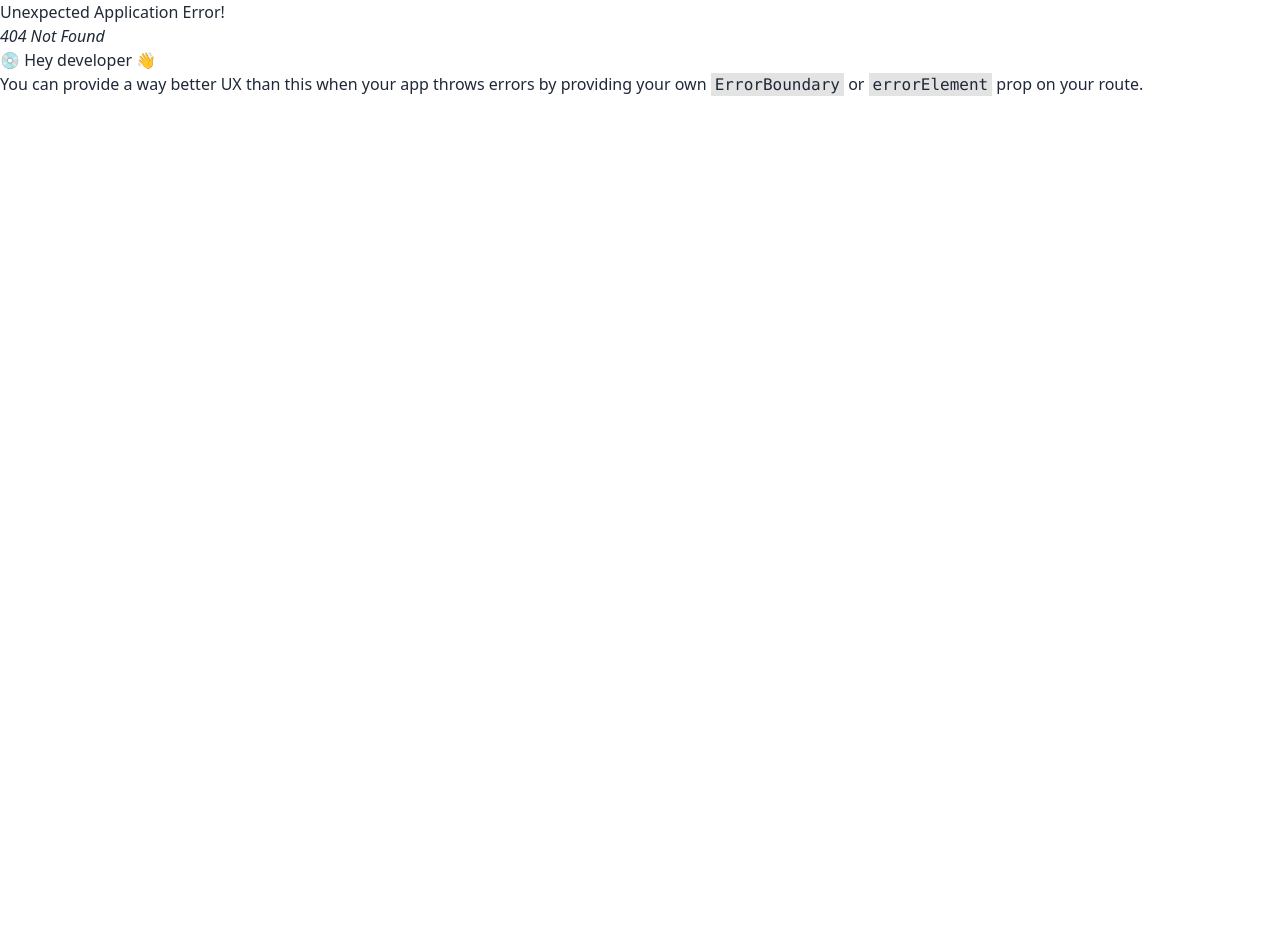
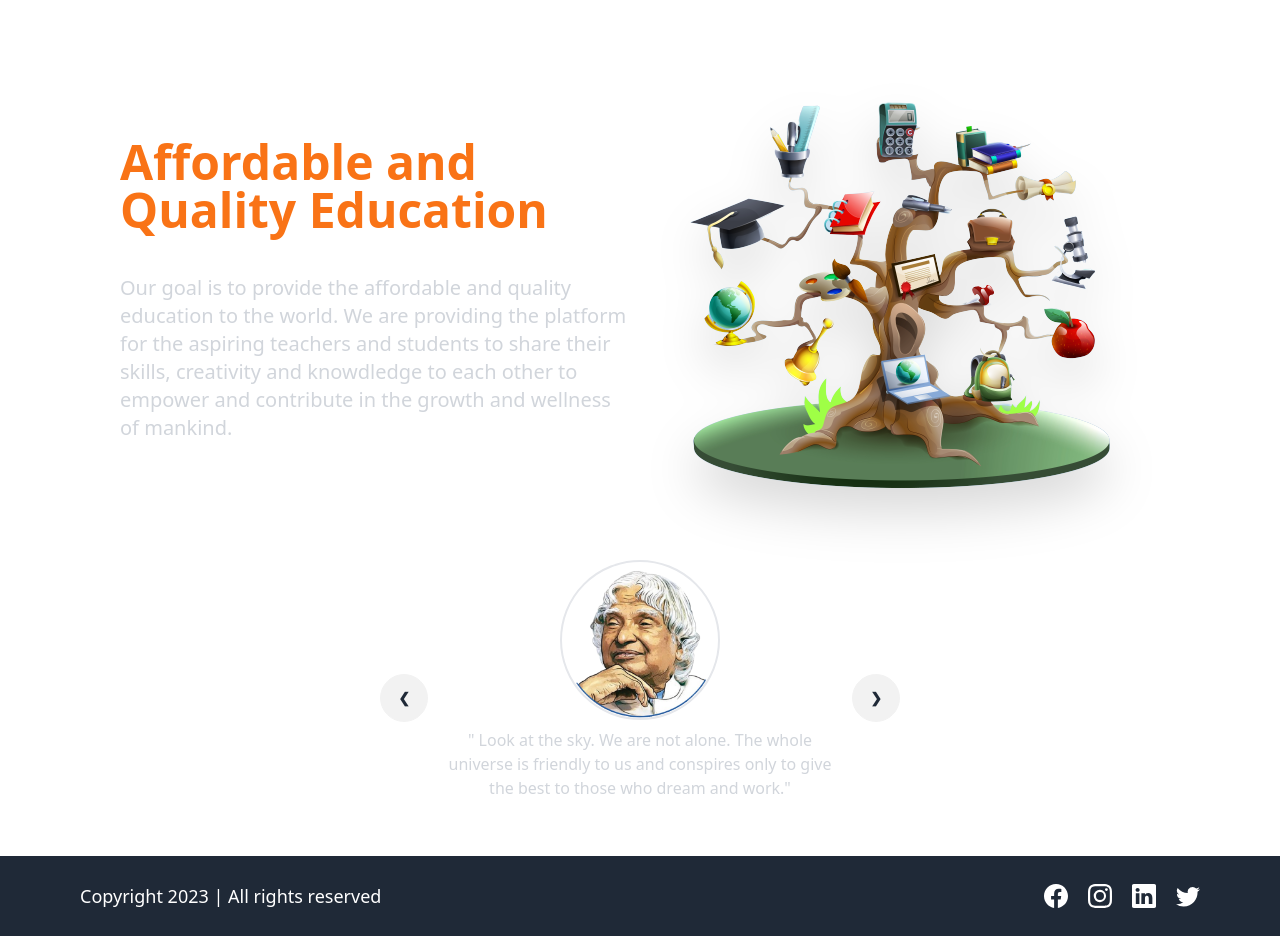
Before and after one commit to SatishK2022/LMS-Mern-App, a React (Vite) app in the folder client/: page /about in a window 1280 px wide. Before the commit this address had no page. Before the commit the page ends 800 px from the top, so only its background shows below. Built offline with nearby package versions, Linux system fonts and the light colour scheme.

Commit message:
Added About us Page

```diff
--- a/client/src/main.jsx
+++ b/client/src/main.jsx
@@ -4,12 +4,14 @@ import ReactDOM from "react-dom/client";
 import { createBrowserRouter, createRoutesFromElements, Route, RouterProvider } from "react-router-dom";
 
 import AppLayout from "./App.jsx";
+import AboutUs from "./pages/AboutUs";
 import Home from "./pages/Home";
 
 const router = createBrowserRouter(
   createRoutesFromElements(
     <Route path="/" element={<AppLayout />}>
-      <Route path="" element={<Home />}/>
+      <Route path="" element={<Home />} />
+      <Route path="/about" element={<AboutUs />} />
     </Route>
   )
 );
--- /dev/null
+++ b/client/src/pages/AboutUs.jsx
@@ -0,0 +1,88 @@
+import AboutImage from '../assets/images/aboutMainImage.png'
+import steveJobs from '../assets/images/steveJobs.png'
+import apj from '../assets/images/apj.png'
+import billGates from '../assets/images/billGates.png'
+import einstein from '../assets/images/einstein.png'
+import nelsonMandela from '../assets/images/nelsonMandela.png'
+
+
+const AboutUs = () => {
+  return (
+    <div className="flex flex-col text-white px-20 pt-10">
+        <div className="flex items-center gap-5 mx-10">
+            <section className="w-1/2 space-y-10">
+                <h1 className="font-semibold text-5xl text-orange-500">
+                    Affordable and Quality Education
+                </h1>
+                <p className="text-xl text-gray-300">
+                    Our goal is to provide the affordable and quality education to the world. We are providing the platform for the aspiring teachers and students to share their skills, creativity and knowdledge to each other to empower and contribute in the growth and wellness of mankind.
+                </p>
+            </section>
+            <div className="w-1/2">
+                <img src={AboutImage} className='drop-shadow-2xl' alt='about main image'/>
+            </div>
+        </div>
+
+        {/* Carousel */}
+        <div className="carousel w-1/2 py-5 mx-auto">
+            <div id="slide1" className="carousel-item relative w-full">
+                <div className='flex flex-col items-center justify-center gap-2 px-[15%]'>
+                    <img src={apj} className="w-40 rounded-full border-2 border-gray-200" />
+                    <p className='text-center text-gray-300'>" Look at the sky. We are not alone. The whole universe is friendly to us and conspires only to give the best to those who dream and work."</p>
+                    <h1 className='text-xl font-semibold'>APJ Abdul Kalam</h1>
+                    <div className="absolute flex justify-between transform -translate-y-1/2 left-5 right-5 top-1/2">
+                        <a href="#slide5" className="btn btn-circle">❮</a>
+                        <a href="#slide2" className="btn btn-circle">❯</a>
+                    </div>
+                </div>
+            </div>
+            <div id="slide2" className="carousel-item relative w-full">
+                <div className='flex flex-col items-center justify-center gap-2 px-[15%]'>
+                        <img src={steveJobs} className="w-40 rounded-full border-2 border-gray-200" />
+                        <p className='text-center text-gray-300'>“Your time is limited, so don't waste it living someone else's life.”</p>
+                        <h1 className='text-xl font-semibold'>Steve Jobs</h1>
+                        <div className="absolute flex justify-between transform -translate-y-1/2 left-5 right-5 top-1/2">
+                            <a href="#slide1" className="btn btn-circle">❮</a>
+                            <a href="#slide3" className="btn btn-circle">❯</a>
+                        </div>
+                </div>
+            </div>
+            <div id="slide3" className="carousel-item relative w-full">
+                <div className='flex flex-col items-center justify-center gap-2 px-[15%]'>
+                    <img src={nelsonMandela} className="w-40 rounded-full border-2 border-gray-200" />
+                    <p className='text-center text-gray-300'>“Education is the most powerful weapon which you can use to change the world.”</p>
+                    <h1 className='text-xl font-semibold'>Nelson Mandela</h1>
+                    <div className="absolute flex justify-between transform -translate-y-1/2 left-5 right-5 top-1/2">
+                        <a href="#slide2" className="btn btn-circle">❮</a>
+                        <a href="#slide4" className="btn btn-circle">❯</a>
+                    </div>
+                </div>
+            </div>
+            <div id="slide4" className="carousel-item relative w-full">
+                <div className='flex flex-col items-center justify-center gap-2 px-[15%]'>
+                    <img src={einstein} className="w-40 rounded-full border-2 border-gray-200" />
+                    <p className='text-center text-gray-300'>"Life is like riding a bicycle. To keep your balance, you must keep moving.”</p>
+                    <h1 className='text-xl font-semibold'>Albert Einstein</h1>
+                    <div className="absolute flex justify-between transform -translate-y-1/2 left-5 right-5 top-1/2">
+                        <a href="#slide3" className="btn btn-circle">❮</a>
+                        <a href="#slide5" className="btn btn-circle">❯</a>
+                    </div>
+                </div>
+            </div>
+            <div id="slide5" className="carousel-item relative w-full">
+                <div className='flex flex-col items-center justify-center gap-2 px-[15%]'>
+                    <img src={billGates} className="w-40 rounded-full border-2 border-gray-200" />
+                    <p className='text-center text-gray-300'>“We all need people who will give us feedback. That’s how we improve.”</p>
+                    <h1 className='text-xl font-semibold'>Bill Gates</h1>
+                    <div className="absolute flex justify-between transform -translate-y-1/2 left-5 right-5 top-1/2">
+                        <a href="#slide4" className="btn btn-circle">❮</a>
+                        <a href="#slide1" className="btn btn-circle">❯</a>
+                    </div>
+                </div>
+            </div>
+        </div>
+    </div>
+  )
+}
+
+export default AboutUs
```
